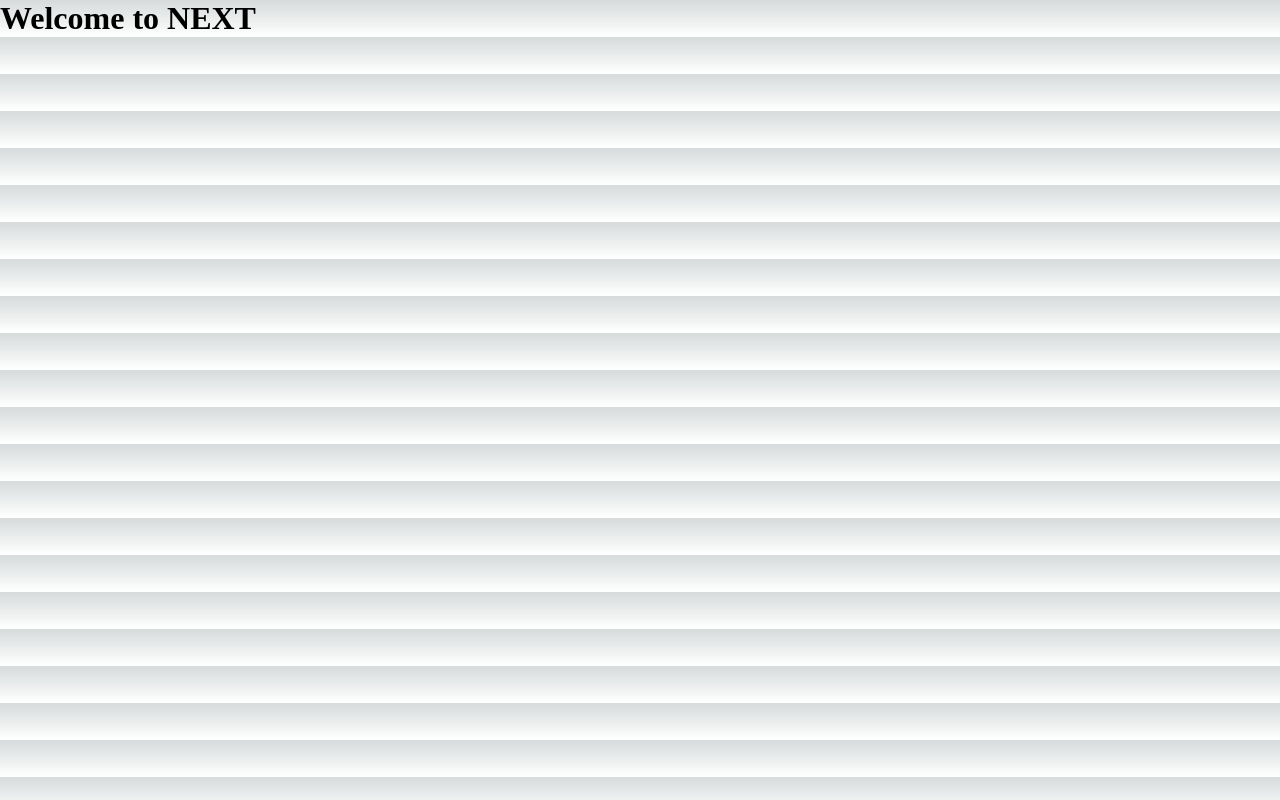
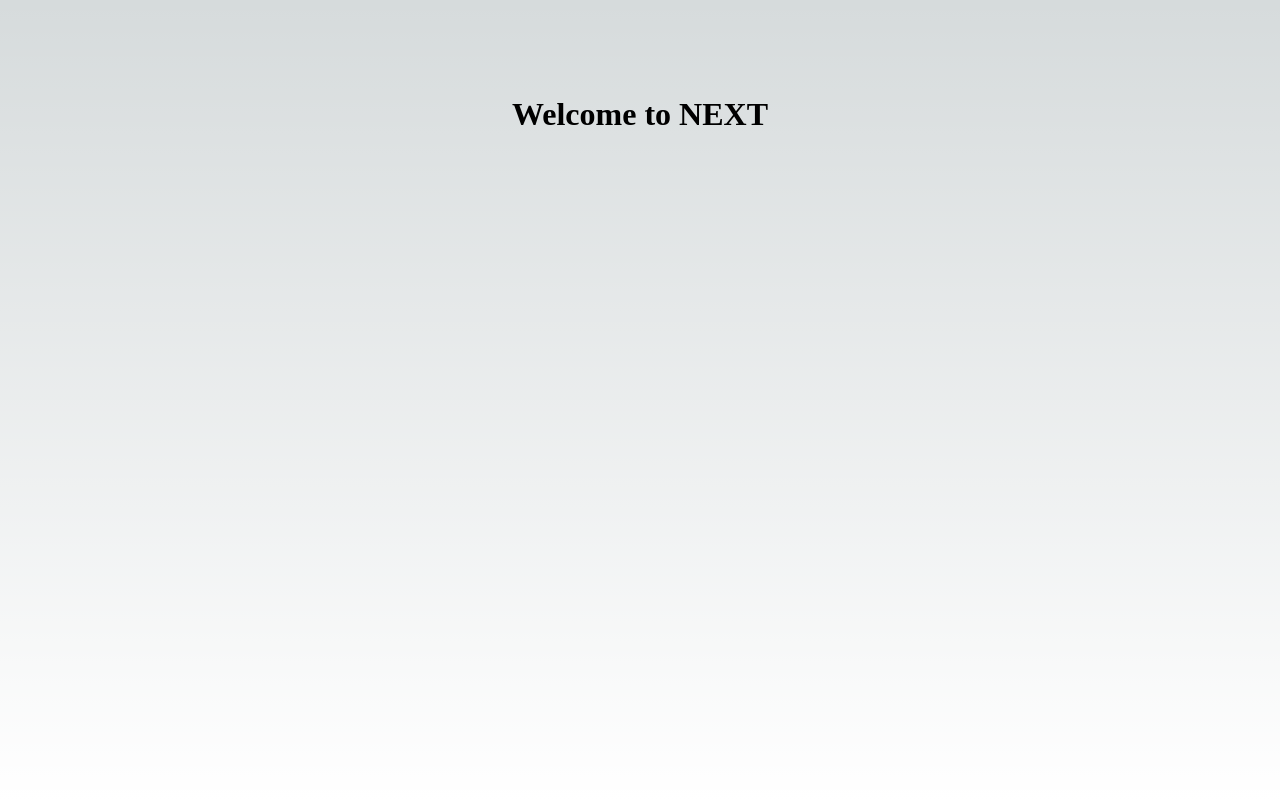
Before and after one commit to adammccormack/next-crash-course, a Next.js app: page / in a window 1280 px wide. Built offline with nearby package versions, Linux system fonts and the light colour scheme.

Commit message:
added Layout component

```diff
--- /dev/null
+++ b/components/Layout.tsx
@@ -0,0 +1,13 @@
+import styles from '../styles/Layout.module.css'
+
+const Layout = ({children}) => {
+  return (
+    <div className={styles.container}>
+        <main className={styles.main}>
+            {children}
+        </main>
+    </div>
+  )
+}
+
+export default Layout
--- a/pages/_app.tsx
+++ b/pages/_app.tsx
@@ -1,6 +1,11 @@
 import '../styles/globals.css'
+import Layout from  '../components/Layout'
 import type { AppProps } from 'next/app'
 
 export default function App({ Component, pageProps }: AppProps) {
-  return <Component {...pageProps} />
+  return(
+    <Layout>
+      <Component {...pageProps} />
+    </Layout>
+  )
 }
--- a/pages/about.tsx
+++ b/pages/about.tsx
@@ -1,6 +1,11 @@
+import Head from 'next/head'
+
 const about = () => {
   return (
     <div>
+        <Head>
+            <title>About</title>
+        </Head>
         <h1>About</h1>
     </div>
   )
--- a/pages/index.tsx
+++ b/pages/index.tsx
@@ -1,13 +1,14 @@
 import Head from 'next/head'
 import Image from 'next/image'
-import { Inter } from '@next/font/google'
 import styles from '../styles/Home.module.css'
-
-const inter = Inter({ subsets: ['latin'] })
 
 export default function Home() {
   return (
       <div>
+        <Head>
+          <title>All The Newz</title>
+          <meta name='keyswords' content='news, news articles' />
+        </Head>
         <h1>Welcome to NEXT</h1>
       </div>
   )
```
Also changed, not shown: styles/Layout.module.css (renamed from styles/Home.module.css).
